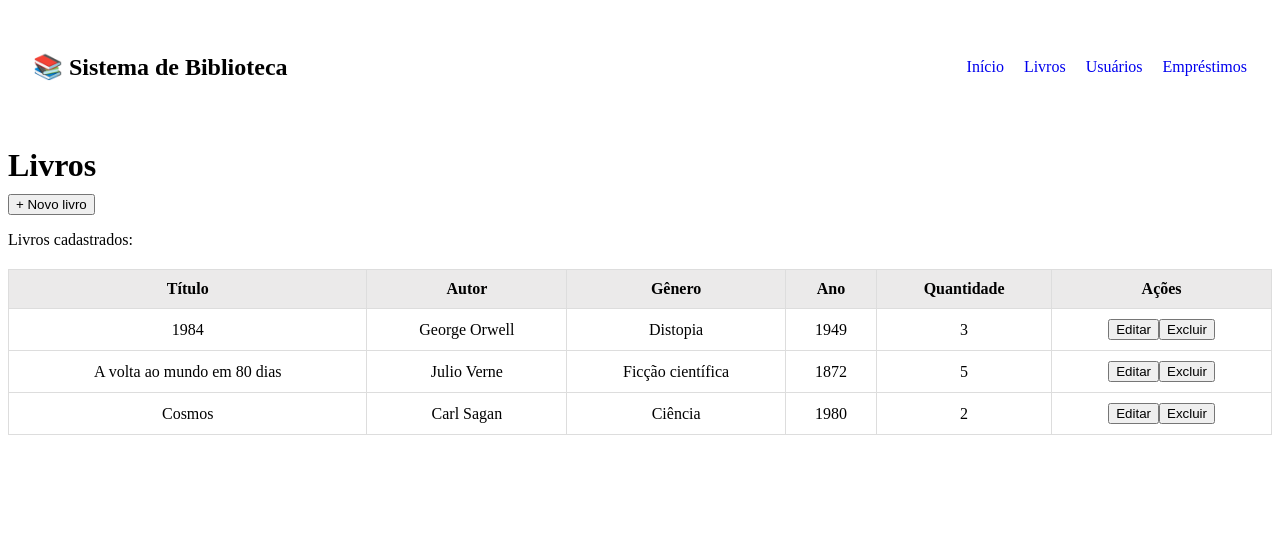
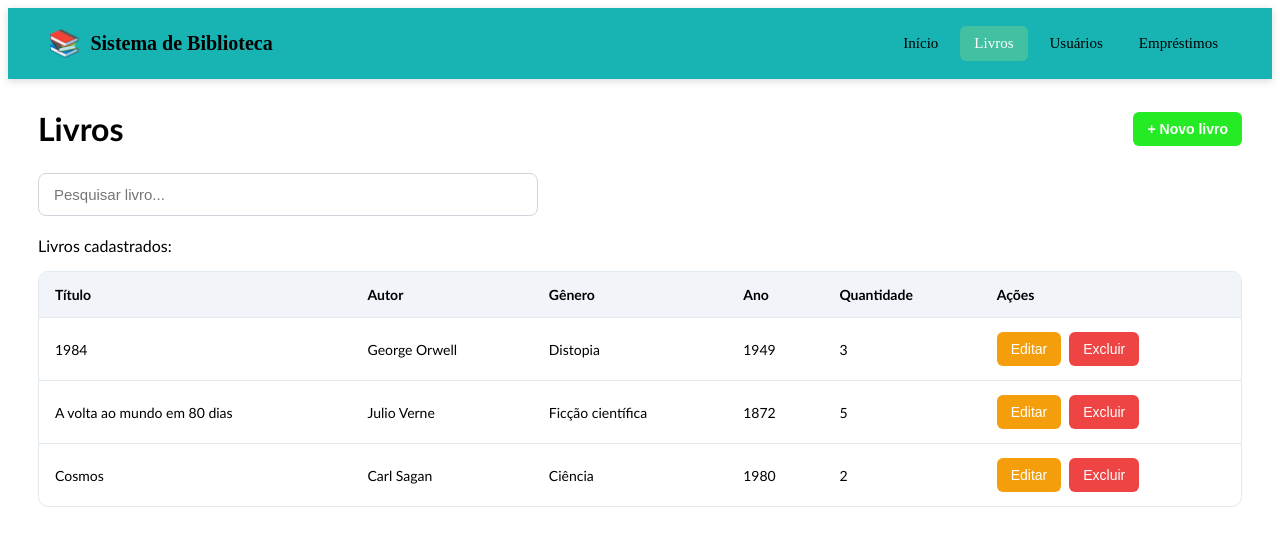
Before and after one commit to Luigi2507/Sistema-Biblioteca, an Angular app: page /livros in a window 1280 px wide. Shown: the top 546 px of the page. Built offline with nearby package versions, Linux system fonts and the light colour scheme.

Commit message:
Ajustes finais Livros e NavBar

```diff
--- a/src/app/components/navbar/navbar.css
+++ b/src/app/components/navbar/navbar.css
@@ -1,11 +1,56 @@
-nav {
-    display: flex;
-    justify-content: space-between;
-    align-items: center;
-    padding: 25px;
+.navbar {
+  display: flex;
+  justify-content: space-between;
+  align-items: center;
+  padding: 18px 40px;
+  background-color: #18b4b4;
+  color: rgb(0, 0, 0);
+  box-shadow: 0 2px 8px rgba(0, 0, 0, 0.15);
+  font-family: cursive;
 }
 
-nav a {
-    margin-left: 20px;
-    text-decoration: none;
+
+/* LOGO */
+.logo {
+  display: flex;
+  align-items: center;
+  gap: 10px;
+  font-size: 20px;
+  font-weight: 700;
 }
+
+.icone {
+  font-size: 26px;
+}
+
+
+/* LINKS */
+.links {
+  display: flex;
+  align-items: center;
+  gap: 8px;
+}
+
+.links a {
+  padding: 9px 14px;
+  color: #000000;
+  text-decoration: none;
+  border-radius: 6px;
+  font-size: 15px;
+  font-weight: 500;
+  transition: 0.2s;
+}
+
+
+/* HOVER */
+.links a:hover {
+  color: rgb(255, 255, 255);
+  background-color: #498082;
+}
+
+
+/* PÁGINA ATUAL */
+.links a.ativo {
+  color: rgb(255, 255, 255);
+  background-color: #42c0a2;
+}
--- a/src/app/components/navbar/navbar.html
+++ b/src/app/components/navbar/navbar.html
@@ -1,10 +1,21 @@
-<nav>
-    <h2>📚 Sistema de Biblioteca</h2>
+<nav class="navbar">
+  <div class="logo">
+    <span class="icone">📚</span>
+    <span>Sistema de Biblioteca</span>
+  </div>
 
-    <div>
-        <a routerLink="/">Início</a>
-        <a routerLink="/livros">Livros</a>
-        <a routerLink="/usuarios">Usuários</a>
-        <a routerLink="/emprestimos">Empréstimos</a>
-    </div>
+  <div class="links">
+    <a routerLink="/" routerLinkActive="ativo" [routerLinkActiveOptions]="{ exact: true }">
+      Início
+    </a>
+    <a routerLink="/livros" routerLinkActive="ativo">
+      Livros
+    </a>
+    <a routerLink="/usuarios" routerLinkActive="ativo">
+      Usuários
+    </a>
+    <a routerLink="/emprestimos" routerLinkActive="ativo">
+      Empréstimos
+    </a>
+  </div>
 </nav>
--- a/src/app/components/navbar/navbar.ts
+++ b/src/app/components/navbar/navbar.ts
@@ -1,8 +1,8 @@
 import { Component } from '@angular/core';
-import { RouterLink } from "@angular/router";
+import { RouterLink, RouterLinkActive } from "@angular/router";
 
 @Component({
-  imports: [RouterLink],
+  imports: [RouterLink, RouterLinkActive],
   selector: 'app-navbar',
   styleUrl: './navbar.css',
   templateUrl: './navbar.html',
--- a/src/app/pages/livros/livros.css
+++ b/src/app/pages/livros/livros.css
@@ -1,19 +1,185 @@
-h1 {
-    margin-bottom: 10px;
+/* =========================
+   PÁGINA
+========================= */
+:host {
+  display: block;
+  padding: 30px;
+  font-family: 'Trebuchet MS', 'Lucida Sans Unicode', 'Lucida Grande', 'Lucida Sans', Arial, sans-serif
 }
 
+/* =========================
+   CABEÇALHO
+========================= */
+.cabecalho {
+  display: flex;
+  justify-content: space-between;
+  align-items: center;
+  margin-bottom: 25px;
+}
+
+.cabecalho h1 {
+  margin: 0;
+  font-size: 32px;
+}
+
+/* =========================
+   BOTÕES
+========================= */
+button {
+  border: none;
+  border-radius: 6px;
+  padding: 9px 14px;
+  font-size: 14px;
+  cursor: pointer;
+  transition: 0.2s;
+}
+
+.cabecalho button {
+  background-color: #25eb25;
+  color: white;
+  font-weight: bold;
+}
+
+.cabecalho button:hover {
+  background-color: #20a954;
+}
+
+/* =========================
+   PESQUISA
+========================= */
+.pesquisa {
+  margin-bottom: 20px;
+}
+
+.pesquisa input {
+  width: 100%;
+  max-width: 500px;
+  padding: 12px 15px;
+
+  border: 1px solid #d1d5db;
+  border-radius: 8px;
+
+  font-size: 15px;
+  outline: none;
+
+  box-sizing: border-box;
+}
+
+.pesquisa input:focus {
+  border-color: #2563eb;
+  box-shadow: 0 0 0 3px rgba(37, 99, 235, 0.15);
+}
+
+/* =========================
+   FORMULÁRIO
+========================= */
+form {
+  background-color: #f8fafc;
+  border: 1px solid #e2e8f0;
+  border-radius: 10px;
+  padding: 25px;
+  margin-bottom: 25px;
+}
+
+form div {
+  margin-bottom: 15px;
+}
+
+form label {
+  display: block;
+  margin-bottom: 6px;
+  font-weight: 600;
+}
+
+form input {
+  width: 100%;
+  box-sizing: border-box;
+  padding: 10px 12px;
+  border: 1px solid #cbd5e1;
+  border-radius: 6px;
+  font-size: 14px;
+}
+
+form input:focus {
+  outline: none;
+  border-color: #2563eb;
+}
+
+form button {
+  background-color: #2563eb;
+  color: white;
+}
+
+/* =========================
+   TABELA
+========================= */
 table {
-    width: 100%;
-    border-collapse: collapse;
-    margin-top: 20px;
+  width: 100%;
+  border-collapse: separate;
+  border-spacing: 0;
+  overflow: hidden;
+  border: 1px solid #e2e8f0;
+  border-radius: 10px;
+  background-color: white;
 }
 
 th, td {
-    border: 1px solid #ddd;
-    padding: 10px;
-    text-align: center;
+  padding: 14px 16px;
+  text-align: left;
+  border-bottom: 1px solid #e2e8f0;
 }
 
 th {
-    background-color: #ebeaea;
+  background-color: #f1f5f9;
+  font-size: 14px;
+  font-weight: 700;
 }
+
+td {
+  font-size: 14px;
+}
+
+tbody tr:last-child td {
+  border-bottom: none;
+}
+
+tbody tr:hover {
+  background-color: #f8fafc;
+}
+
+/* =========================
+   AÇÕES
+========================= */
+.acoes {
+  white-space: nowrap;
+}
+
+.btn-editar {
+  background-color: #f59e0b;
+  color: white;
+  margin-right: 8px;
+}
+
+.btn-editar:hover {
+  background-color: #d97706;
+}
+
+.btn-excluir {
+  background-color: #ef4444;
+  color: white;
+}
+
+.btn-excluir:hover {
+  background-color: #dc2626;
+}
+
+/* =========================
+   NENHUM LIVRO
+========================= */
+.nenhum-livro {
+  text-align: center;
+  padding: 30px;
+
+  color: #64748b;
+  font-style: italic;
+}
--- a/src/app/pages/livros/livros.html
+++ b/src/app/pages/livros/livros.html
@@ -2,6 +2,10 @@
     <h1>Livros</h1>
 
     <button (click)="mostrarFormulario()">+ Novo livro</button>
+</div>
+
+<div class="pesquisa">
+    <input type="text" placeholder="Pesquisar livro..." [(ngModel)]="termoPesquisa">
 </div>
 
 @if (formularioVisivel) {
@@ -63,7 +67,7 @@
     </thead>
 
     <tbody>
-        @for (livro of livros; track livro.id) {
+        @for (livro of livrosFiltrados(); track livro.id) {
             <tr>
                 <td>{{livro.titulo}}</td>
                 <td>{{livro.autor}}</td>
@@ -71,8 +75,14 @@
                 <td>{{livro.ano}}</td>
                 <td>{{livro.quantidade}}</td>
                 <td>
-                    <button (click)="editarLivro(livro)">Editar</button>
-                    <button (click)="excluirLivro(livro.id)">Excluir</button>
+                    <button class="btn-editar" (click)="editarLivro(livro)">Editar</button>
+                    <button class="btn-excluir" (click)="excluirLivro(livro.id)">Excluir</button>
+                </td>
+            </tr>
+        } @empty {
+            <tr>
+                <td colspan="6" class="nenhum-livro">
+                    Nenhum livro encontrado.
                 </td>
             </tr>
         }
--- a/src/app/pages/livros/livros.ts
+++ b/src/app/pages/livros/livros.ts
@@ -111,4 +111,18 @@ export class Livros {
   excluirLivro(id: number) {
     this.livros = this.livros.filter(livro => livro.id !== id);
   }
+
+  //Pesquisa e filtros
+  termoPesquisa = '';
+
+  livrosFiltrados() {
+    const termo = this.termoPesquisa.toLowerCase().trim();
+
+    return this.livros.filter(livro =>
+            livro.titulo.toLowerCase().includes(termo) ||
+            livro.autor.toLowerCase().includes(termo) ||
+            livro.genero.toLowerCase().includes(termo) ||
+            livro.ano.toString().includes(termo)
+    );
+  }
 }
```
